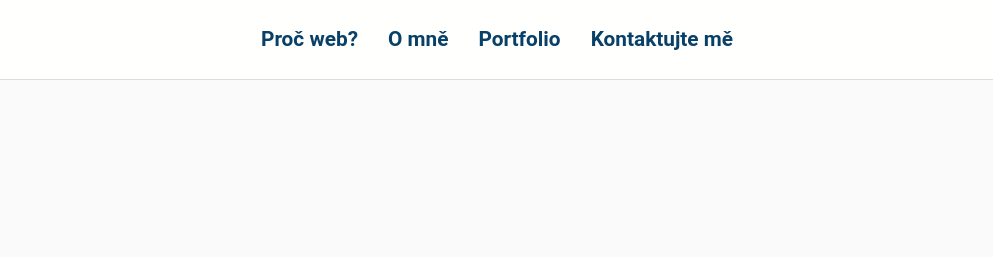
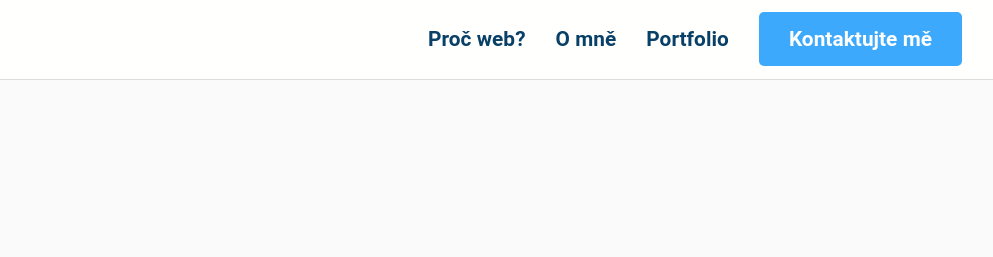
Before and after one commit to kovarkrystof/portfolio, a plain HTML site: page index.html in a window 1280 px wide. Shown: the top 257 px of the page, without its empty margins (143-1136 px from the left). Drawn offline with Linux system fonts and the light colour scheme.

Commit message:
Add files via upload

```diff
--- a/assets/css/style.css
+++ b/assets/css/style.css
@@ -3,6 +3,8 @@
     padding: 0;
     box-sizing: border-box;
     font-family: 'Roboto', sans-serif;
+
+    scroll-behavior: smooth;
 }
 
 
@@ -38,9 +40,6 @@
     --shadow: 0 2px 5px rgba(0, 0, 0, 0.192);
 }
 
-html {
-    scroll-behavior: smooth;
-}
 
 body {
     font-size: 16px;
@@ -95,8 +94,12 @@ header {
 
 nav {
     display: flex;
-    justify-content: center; /* Centrum pro navigaci */
+    justify-content: right; /* Centrum pro navigaci */
+    text-align: right;
     flex-grow: 1;
+    letter-spacing: 0.05px;
+    margin-right: 0;
+    padding-right: 0;
 }
 
 nav ul {
@@ -144,6 +147,35 @@ nav ul li a:hover {
     color: var(--button-color);
 }
 
+.nav-action {
+    color: #fffffe;
+    background-color: #3da9fc;
+    font-weight: 599;
+    padding: 15px 30px;
+    border-radius: 5px;
+}
+
+.nav-action:hover {
+    background-color: var(--hover-color);
+    color: var(--button-text);
+    transform: scale(1.05);
+    transition: transform 0.3s ease;
+}
+
+.nav-action:after {
+    position: relative;
+    bottom: 0%;
+    left: 0;
+    right: 0;
+    margin: 0;
+    width: 0;
+    content: "";
+    background: none;
+    height: 0;
+    transition: none;
+}
+
+
 /* Hamburger Menu */
 .burger {
     display: none;
@@ -189,6 +221,7 @@ section h2 {
     font-size: 3.5em;
     color: var(--headline-color);
     margin-bottom: 60px;
+    text-align: left;
 }
 
 .hero p {
@@ -205,6 +238,7 @@ section h2 {
     text-decoration: none;
     border-radius: 5px;
     font-size: 1.2em;
+    font-weight: 599;
     transition: background-color 0.3s ease;
 }
 
@@ -652,7 +686,7 @@ footer {
 .scroll-up-btn img {
     padding: 0;
     margin: 0;
-    width: 20px;
+    width: 21px;
 }
 
 
@@ -726,7 +760,7 @@ footer {
 
     /* Hero section */
     .hero {
-        height: 80vh; /* Zmenšení výšky hero sekce */
+        height: 80dvh; /* Zmenšení výšky hero sekce */
         padding: 20px;
         text-align: center;
     }
```
